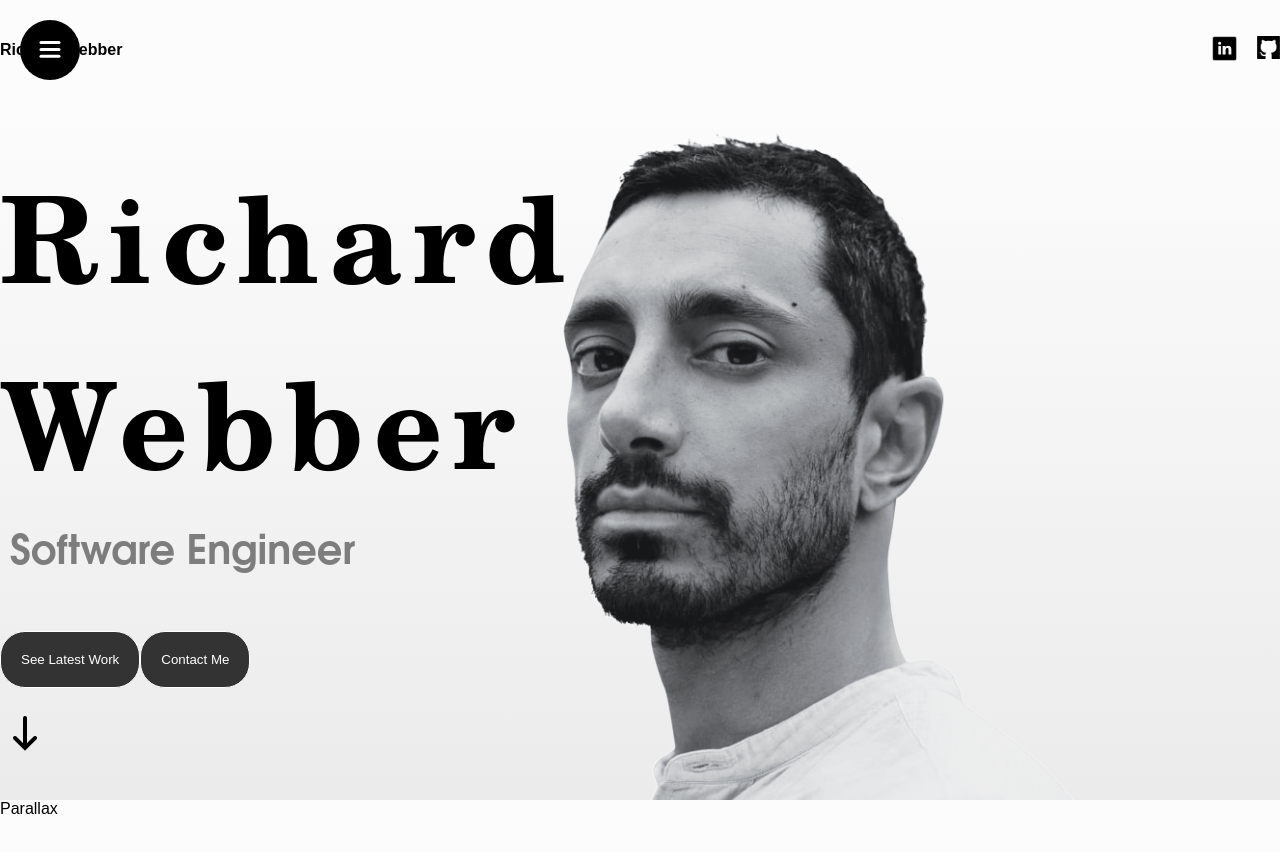
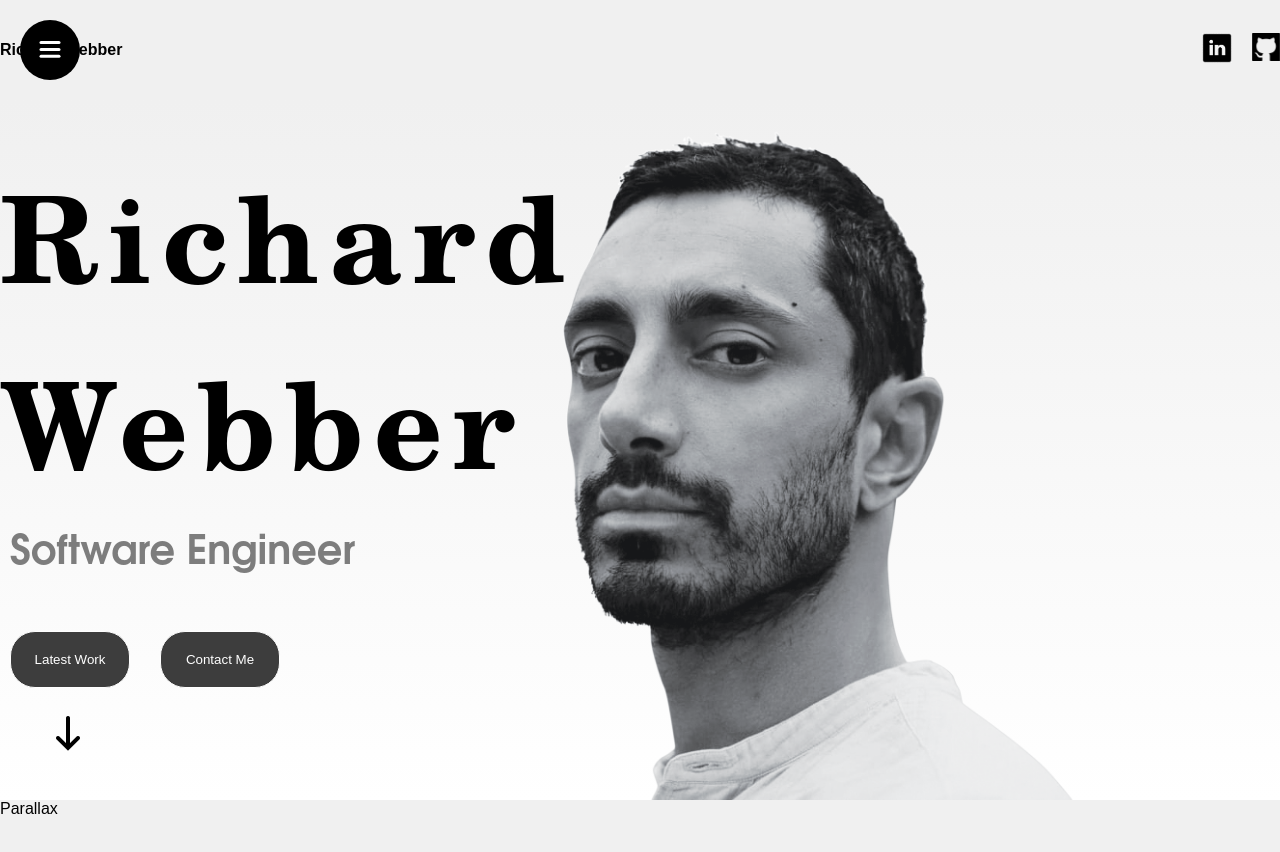
Before and after one commit to richardwebber/Richard-Portfolio-V1, a React (Vite) app: page / in a window 1280 px wide. Shown: the top 852 px of the page. Built offline with nearby package versions, Linux system fonts and the light colour scheme.

Commit message:
Animating the hero page

```diff
--- a/src/app.scss
+++ b/src/app.scss
@@ -11,7 +11,7 @@ html{
 }
 
 body {
-    background-color: #fcfcfc;
+    background-color: #f0f0f0;
     color: rgb(0, 0, 0)
 }
 
--- a/src/components/hero/Hero.jsx
+++ b/src/components/hero/Hero.jsx
@@ -1,18 +1,44 @@
 import "./hero.scss";
+import { motion } from "framer-motion";
+
+const textVariants = {
+  initial: {
+    x: -500,
+    opacity: 0,
+  },
+  animate: {
+    x: 0,
+    opacity: 1,
+    transition: {
+      duration: 1,
+      staggerChildren: 0.1,
+    },
+  },
+};
 
 export const Hero = () => {
   return (
     <div className="hero">
       <div className="wrapper">
-        <div className="textContainer">
-          <h1>Richard Webber</h1>
-          <h2>Software Engineer</h2>
-          <div className="buttons">
-            <button>See Latest Work</button>
-            <button>Contact Me</button>
-          </div>
-          <img className="arrow-icon" src="/arrow.png" alt="" />
-        </div>
+        <motion.div
+          className="textContainer"
+          variants={textVariants}
+          initial="initial"
+          animate="animate"
+        >
+          <motion.h1 variants={textVariants}>Richard Webber</motion.h1>
+          <motion.h2 variants={textVariants}>Software Engineer</motion.h2>
+          <motion.div variants={textVariants} className="buttons">
+            <motion.button variants={textVariants}>Latest Work</motion.button>
+            <motion.button variants={textVariants}>Contact Me</motion.button>
+          </motion.div>
+          <motion.img
+            variants={textVariants}
+            className="arrow-icon"
+            src="/arrow.png"
+            alt=""
+          />
+        </motion.div>
       </div>
       <div className="imageContainer">
         <img className="headshot-img" src="/Riz_Ahmed.png" alt="" />
--- a/src/components/hero/hero.scss
+++ b/src/components/hero/hero.scss
@@ -1,7 +1,7 @@
 .hero {
     height: calc(100vh - 100px);
     overflow: hidden;
-    background: linear-gradient(180deg, #fcfcfc, #ebebeb);
+    background: linear-gradient(180deg, #f0f0f0, #ffffff);
     position: relative;
 
     .wrapper {
@@ -37,14 +37,19 @@
                     padding: 20px;
                     border: 1px solid white;
                     border-radius: 25px;
-                    background-color: rgb(51, 51, 51);
-                    color: white;
+                    background-color: rgb(61, 61, 61);
+                    color: rgb(255, 255, 255);
+                    margin: 0px 20px 0px 10px;
+                    width: 120px;
+                    cursor: pointer;
+                    font-weight: 300;
                 }
 
             }
 
             img {
                 width: 50px;
+                margin: 0px 0px 0px 43px
             }
         }
     }
@@ -57,7 +62,6 @@
     }
 }
 
-
 .headshot-img {
     height: 790px;
 }
--- a/src/components/navbar/navbar.scss
+++ b/src/components/navbar/navbar.scss
@@ -7,7 +7,7 @@
         display: flex;
         align-items: center;
         justify-content: space-between;
-        background-color: #fcfcfc;
+        background-color: #f0f0f0;
         height: 100%;
 
         span {
@@ -20,13 +20,13 @@
         }
 
         img {
-            width: 25px;
-            height: 25px;
+            width: 30px;
+            height: 30px;
         }
 
         .github-logo {
-            width: 23px;
-            height: 23px;
+            width: 28px;
+            height: 28px;
         }
     }
 }
```
